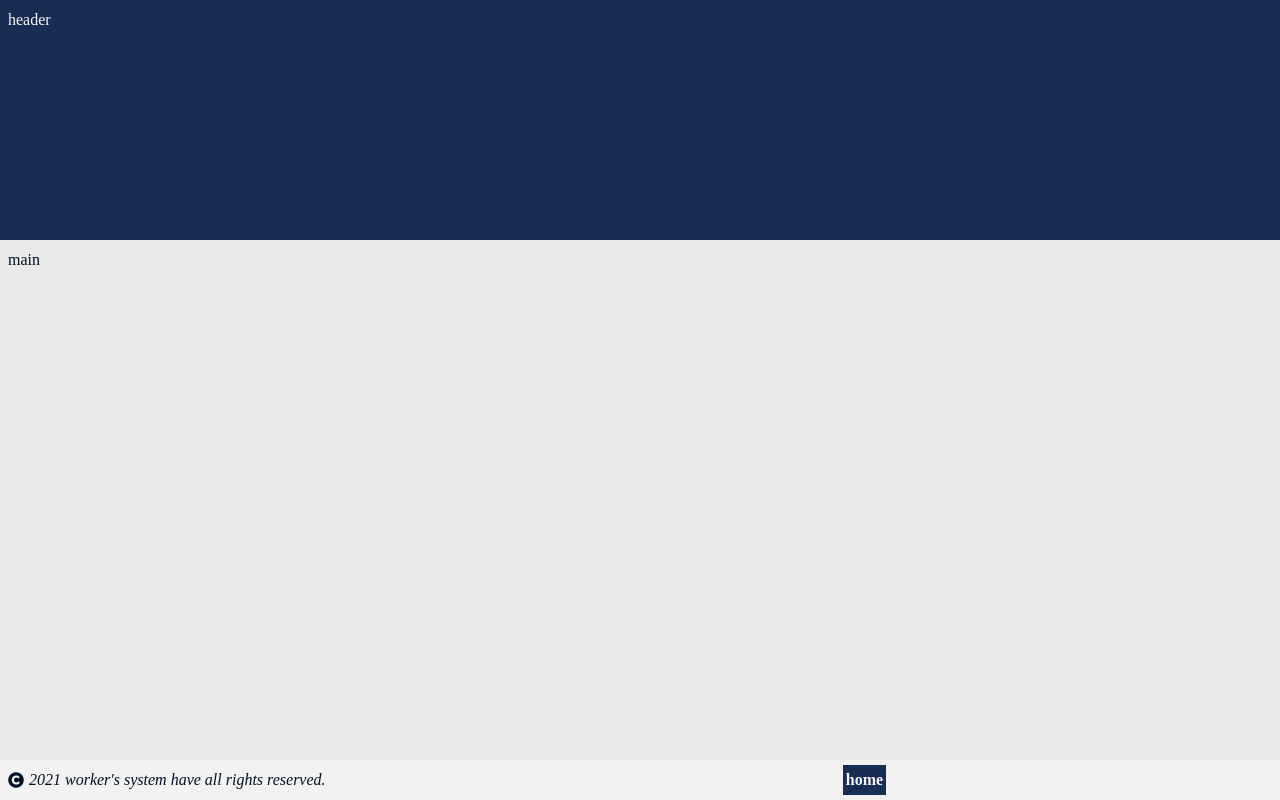
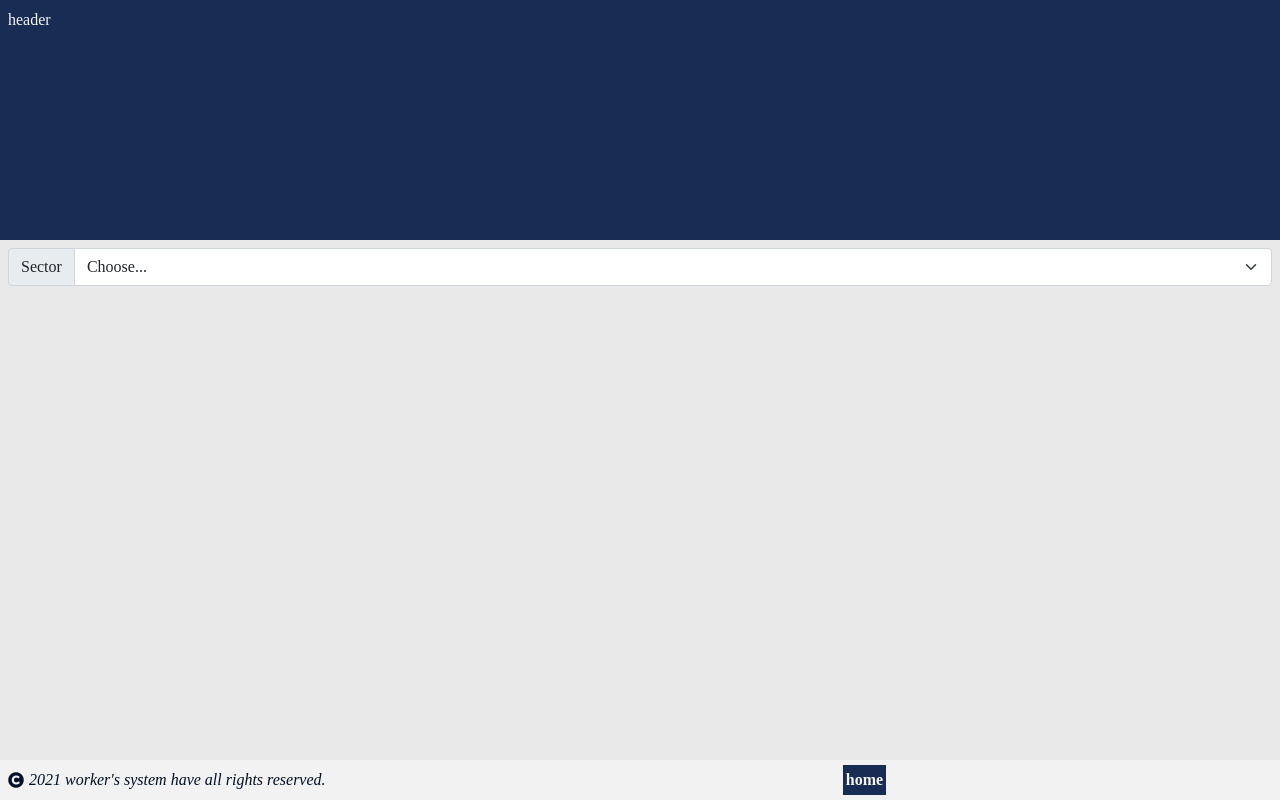
Before and after one commit to LeonardoMendes89/demonstrative-skills, a plain HTML site: page frontend/admin/index.html in a window 1280 px wide. Drawn offline with nearby package versions, Linux system fonts and the light colour scheme; a web font is replaced by a local one.

Commit message:
full-stack-jr

```diff
--- a/frontend/admin/category.json
+++ b/frontend/admin/category.json
@@ -3,5 +3,25 @@
         "category":"build defense"
     },{
         "category":"information systems"
+    },{
+        "category":"administration"
+    },{
+        "category":"food"
+    },{
+        "category":"clean up"
+    },{
+        "category":"arts"
+    },{
+        "category":"comunications"
+    },{
+        "category":"teatch"
+    },{
+        "category":"sell"
+    },{
+        "category":"buy"
+    },{
+        "category":"chemistry"
+    },{
+        "category":"search"
     }
 ]
--- a/frontend/admin/index.html
+++ b/frontend/admin/index.html
@@ -15,7 +15,13 @@
         </header>
 
         <main>
-            main
+            <div class="input-group mb-3">
+                <label class="input-group-text" for="inputGroupSelect01">Sector</label>
+                <select class="form-select" id="inputGroupSelect01">
+                  <option selected>Choose...</option>
+                  <option value="">One</option>
+                </select>
+              </div>
         </main>
 
         <footer>
--- a/frontend/admin/index.js
+++ b/frontend/admin/index.js
@@ -1,14 +1,26 @@
 let doc = document
-doc.onload = addEventListener('loa',()=>{
+doc.onload = addEventListener('load',()=>{
     const url = 'category.json'
-
-    const config = {
-        method:'GET'
-    }
-
-    fetch(url).then(res => console.log(res.json()))
+    teste()
 })
 doc.onclick = addEventListener('click',e => e.preventDefault())
 $('#homeArea').click(function(){
    doc.location.href = '../web/index.html'
 })
+function teste(){
+    const url = 'category.json'
+    const select = document.querySelector('#inputGroupSelect01')
+
+    fetch(url)
+        .then(res => res.json())
+        .then(res => {
+            res.map(e => {
+                let category = e.category
+                let option   = document.createElement('option')
+
+                option.append(category)
+                select.append(option)
+            })
+        })
+        .catch(err => err)
+}
```
